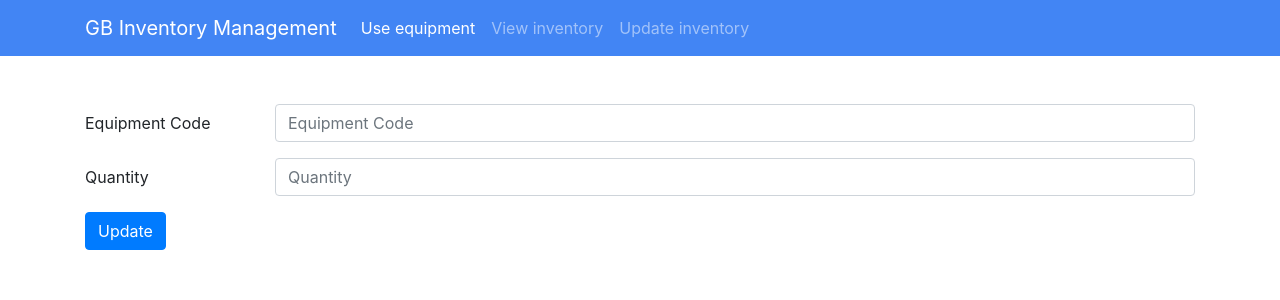
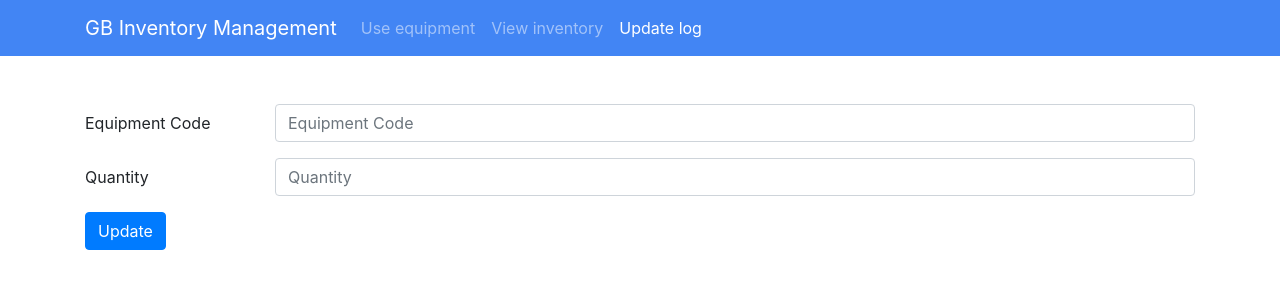
Before and after one commit to richardlara67/GB-Inventory-Management, a PHP site: page /update_log.php in a window 1280 px wide. Shown: the top 300 px of the page. Run offline with PHP 8.4, Linux system fonts and the light colour scheme.

Commit message:
Dynamic Navigation
Features
* Created array for main menu

Fixes:
Active link is now highlighted

```diff
--- a/includes/header.php
+++ b/includes/header.php
@@ -4,6 +4,7 @@
  *
  *
 **/
+
 ?>
 <!DOCTYPE html>
 <html>
@@ -16,26 +17,4 @@
 	<title><?php echo($title); ?></title>
 </head>
 <body>
-	<div class="topheader">
-		<nav class="navbar navbar-expand-lg navbar-dark primary-color">
-		  <div class="container">
-			<a class="navbar-brand" href="index.php">GB Inventory Management</a>
-			<button class="navbar-toggler" type="button" data-toggle="collapse" data-target="#main-menu" aria-controls="main-menu" aria-expanded="false" aria-label="Toggle navigation">
-			  <span class="navbar-toggler-icon"></span>
-			</button>
-			<div class="collapse navbar-collapse" id="main-menu">
-			  <ul class="navbar-nav mr-auto">
-				<li class="nav-item active">
-				  <a class="nav-link" href="index.php">Use equipment <span class="sr-only">(current)</span></a>
-				</li>
-				<li class="nav-item">
-				  <a class="nav-link" href="inventory_log.php">View inventory</a>
-				</li>
-				<li class="nav-item">
-				  <a class="nav-link" href="update_log.php">Update inventory</a>
-				</li>
-			  </ul>
-			</div>
-		   </div>
-		</nav>
-	</div>
+	<?php include('includes/navigation.php'); ?>
--- /dev/null
+++ b/includes/navigation.php
@@ -0,0 +1,32 @@
+<?php
+$pagename = basename($_SERVER['PHP_SELF']);
+
+$mainmenu = array(
+	'index' => 'Use equipment',
+	'inventory_log' => 'View inventory',
+	'update_log' => 'Update log'
+);
+
+$pagename = str_replace('.php', '', $pagename);
+?>
+
+<div class="topheader">
+	<nav class="navbar navbar-expand-lg navbar-dark primary-color">
+	  <div class="container">
+		<a class="navbar-brand" href="index.php">GB Inventory Management</a>
+		<button class="navbar-toggler" type="button" data-toggle="collapse" data-target="#main-menu" aria-controls="main-menu" aria-expanded="false" aria-label="Toggle navigation">
+		  <span class="navbar-toggler-icon"></span>
+		</button>
+		<div class="collapse navbar-collapse" id="main-menu">
+		  <ul class="navbar-nav mr-auto">
+			  <?php
+			  foreach($mainmenu as $menpage => $menlabel) : ?>
+			  <li class="nav-item">
+				  <a <?php if($menpage == $pagename) {echo 'class="nav-link active"';} else {echo 'class="nav-link"';} ?> href="<?php echo $menpage; ?>.php"><?php echo $menlabel; ?></a>
+			  </li>
+			  <?php endforeach ?>
+		  </ul>
+		</div>
+	   </div>
+	</nav>
+</div>
```
Also changed, not shown: update_log.php (indentation only), 1 other file.
